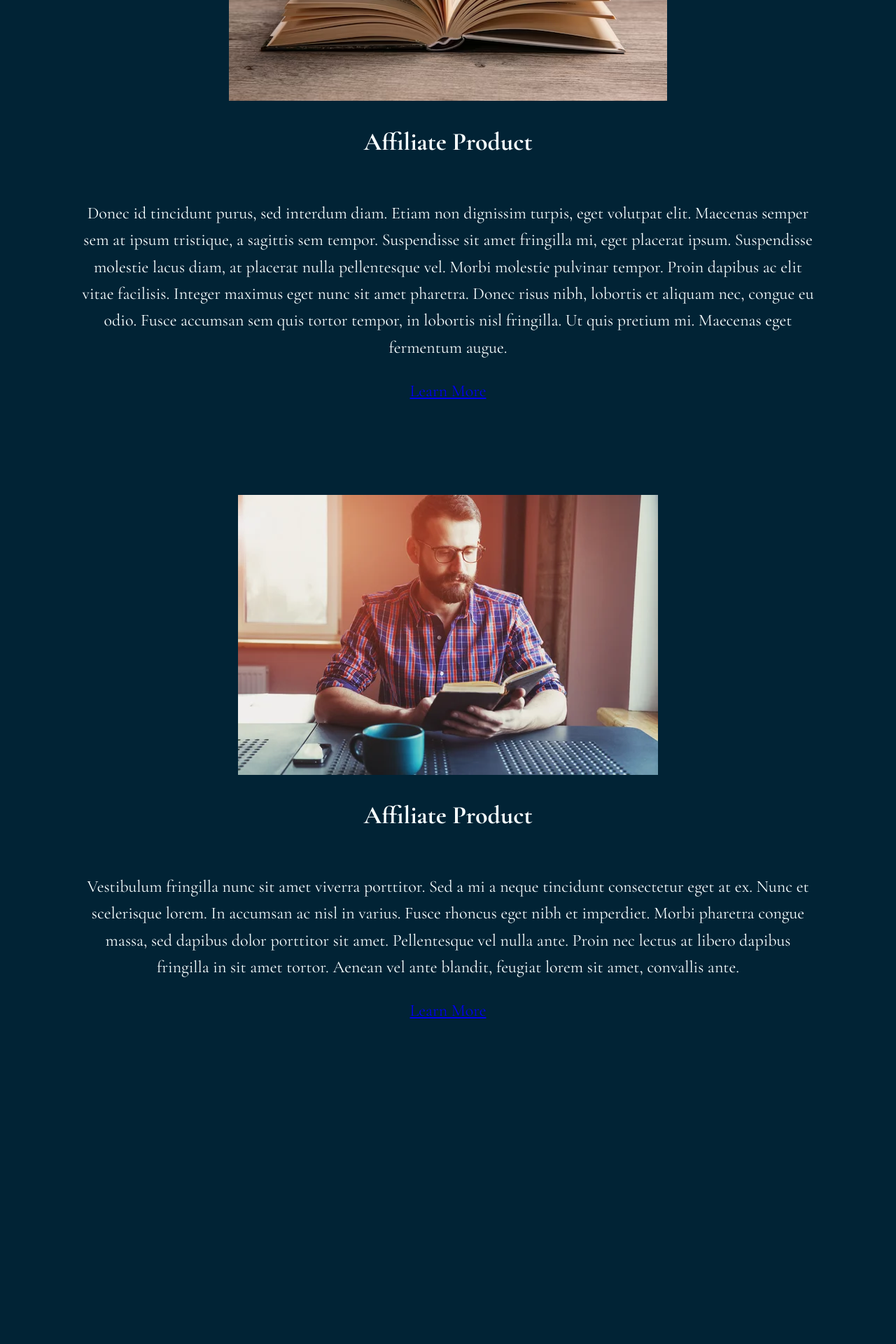
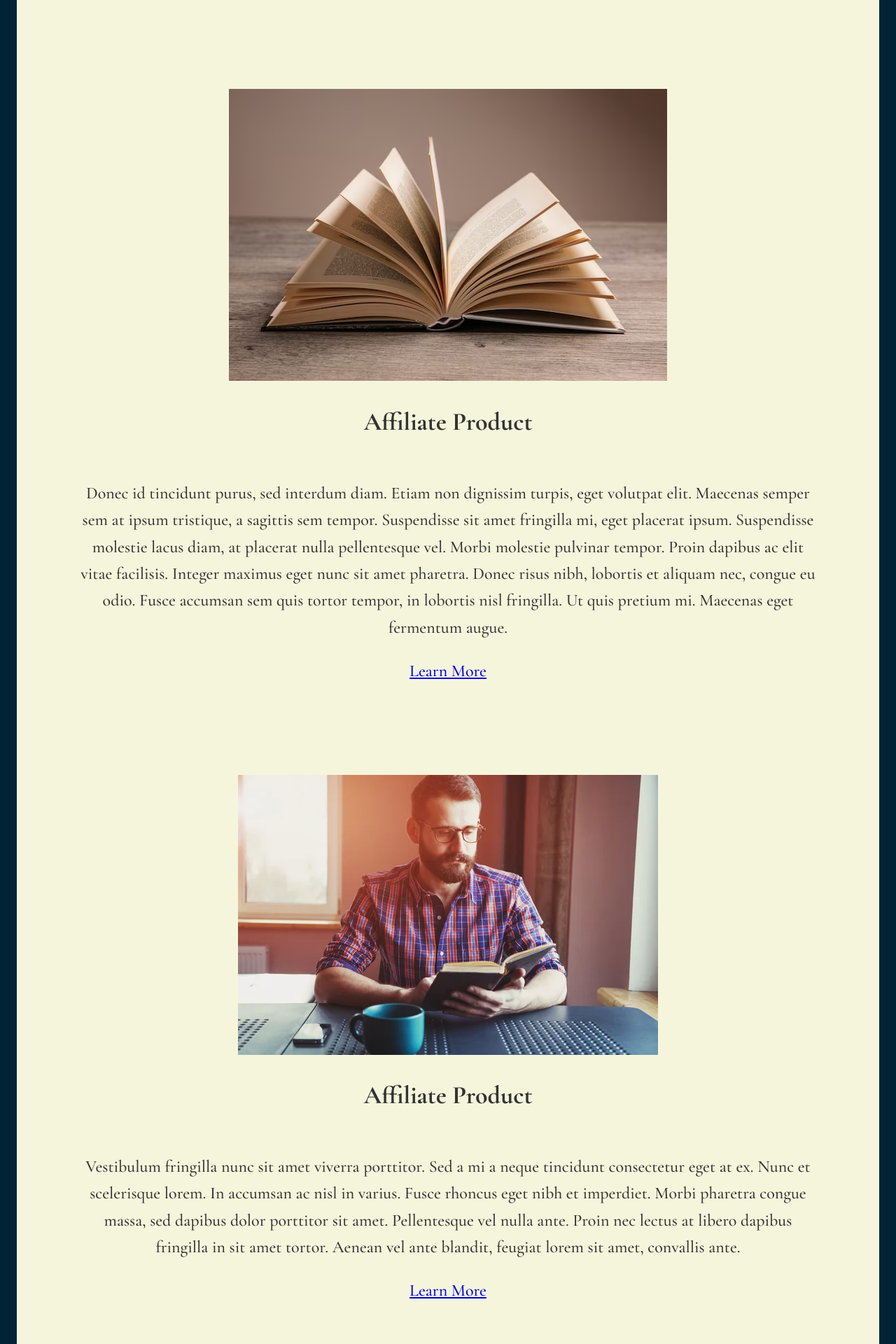
Before and after one commit to austin-wojo/patriot, a Flask app: page / in a window 1280 px wide. Shown: the part 1654-3574 px from the top of the page at 70% size. Before the commit the page ends 3109 px from the top, so only its background shows below. Run offline with Flask 3, Linux system fonts and the light colour scheme; some web fonts are replaced.

Commit message:
Added background

```diff
--- a/app/static/css/style.css
+++ b/app/static/css/style.css
@@ -1,4 +1,5 @@
 :root {
+    --section-curve-height: 100px; /* Adjust the curve's height */
     --cream-color: #f5f5dc;
     --accent-color-red: #7D0719;
     --accent-color-blue: #000080;
@@ -7,7 +8,7 @@
     --text-light: #E54823;
     --font-body-family: "Cormorant Garamond", serif;
     --font-header-family: "Proza Libre", sans-serif;
-    --font-weight-normal: 400;
+    --font-weight-normal: 500;
     --font-size-base: 24px;
     --font-size-large: 64px;
     --space-sm: 8px;
@@ -27,6 +28,7 @@ body {
     background-color: var(--bg-color);
     color: var(--text-color);
     font-size: var(--font-size-base);
+    font-weight: var(--font-weight-normal);
     line-height: 1.6;
 }
 
@@ -47,6 +49,23 @@ section.affiliate-links > div{
     opacity: 0;
 }
 
+.cream-bg {
+    background-size: cover;
+    background-color: var(--cream-color);
+    color: #333333 ;
+}
+
+.spacer {
+    aspect-ratio: 960/300;
+    width: 100%;
+    background-repeat: no-repeat;
+    background-position: center;
+    background-size: cover;
+}
+
+.layer1{
+    background-image: url('./layer1.svg');
+}
 .show {
     opacity: 1;
 }
@@ -208,10 +227,13 @@ body, .text-content {
     animation: fadeInAnimation 1.5s ease-out forwards;
 }
 
+
+
 @keyframes fadeInAnimation {
     from { opacity: 0; }
     to { opacity: 1; }
 }
+
 
 
   /* Responsive Design */
@@ -228,4 +250,5 @@ body, .text-content {
     }
 
 
+
   }
--- a/app/static/js/app.js
+++ b/app/static/js/app.js
@@ -48,7 +48,7 @@ const HeroSection = {
 
 const AffiliateLinksSection = {
     template: `
-        <section id="products" class="affiliate-links">
+        <section id="products" class="affiliate-links section-transition cream-bg">
             <div v-for="(item, index) in affiliateItems" :key="item.id" class="container hidden" :ref="setRef">
                 <img :src="item.image" :alt="item.title" class="affiliate-image">
                 <h2>{{ item.title }}</h2>
@@ -122,7 +122,9 @@ const AffiliateLinksSection = {
 
 // About Section Component
 const AboutSection = {
-    template: `<!-- About section template with props or data -->`
+    template: `    <section class="about-section">
+    <p> Footer section </p>
+</section>`
 };
 
 // Define more components as needed...
--- a/app/templates/main/index.html
+++ b/app/templates/main/index.html
@@ -6,8 +6,9 @@
     <hero-section
         :src="'{{ url_for('static', filename='images/hero.png') }}'">
     </hero-section>
-    <about-section></about-section>
-    <af-links-section></affiliate-links-section>
+    <div class="spacer layer1"></div>
+    <af-links-section></af-links-section>
+        <about-section></about-section>
 </body>
 
 {% endblock %}
```
